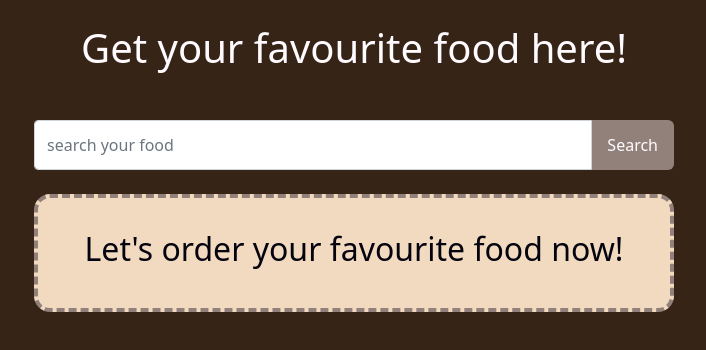
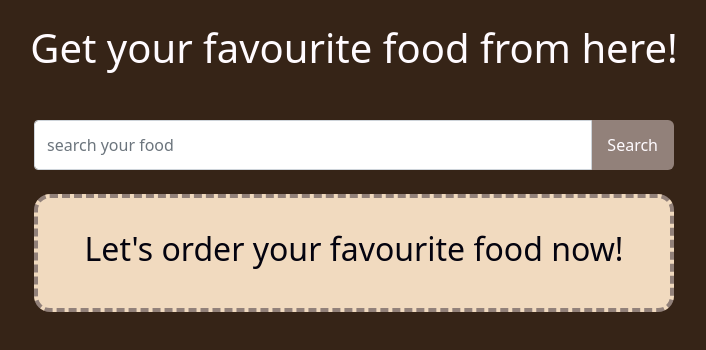
Before and after one commit to alifbinhossain/Meal-DB, a plain HTML site: page index.html in a window 1280 px wide. Shown: the whole page, without its empty margins (286-992 px from the left). Drawn offline with nearby package versions, Linux system fonts and the light colour scheme.

Commit message:
change title

```diff
--- a/index.html
+++ b/index.html
@@ -19,7 +19,7 @@
   </head>
   <body>
     <header>
-      <h1 class="text-center my-4">Get your favourite food here!</h1>
+      <h1 class="text-center my-4">Get your favourite food from here!</h1>
       <div id="solo-food" class="mx-auto my-3 mb-5 w-50">
         <!-- <div class="card mx-auto" style="width: 18rem">
           <img src="..." class="card-img-top" alt="..." />
```
